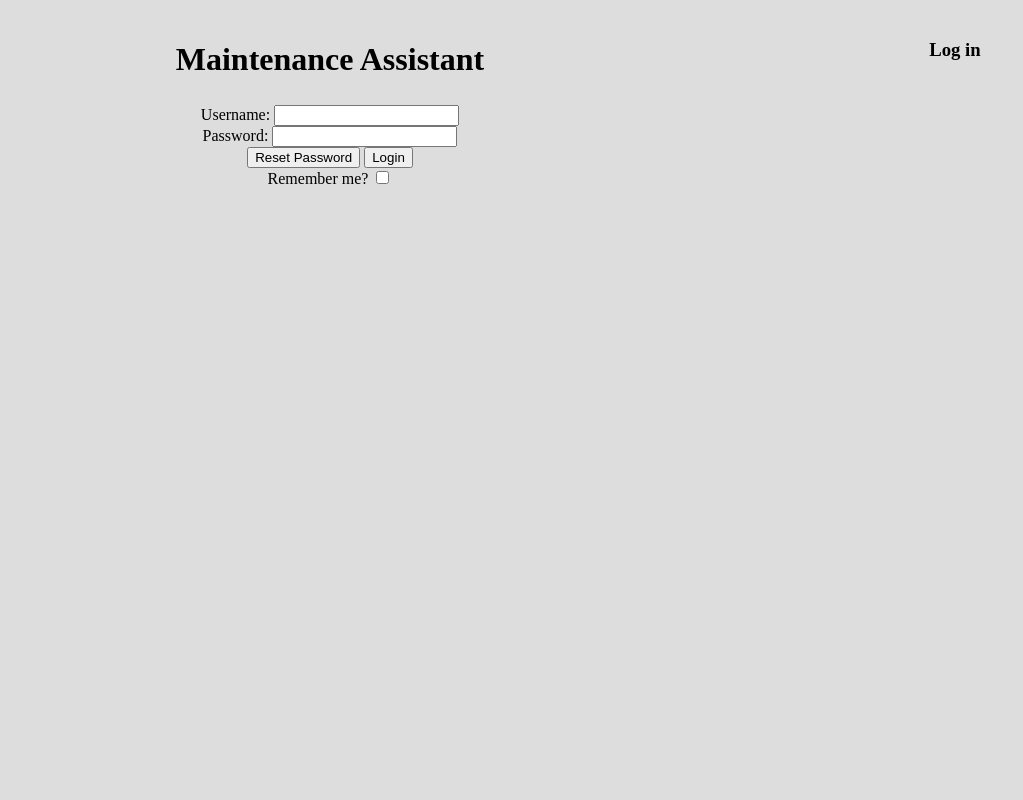
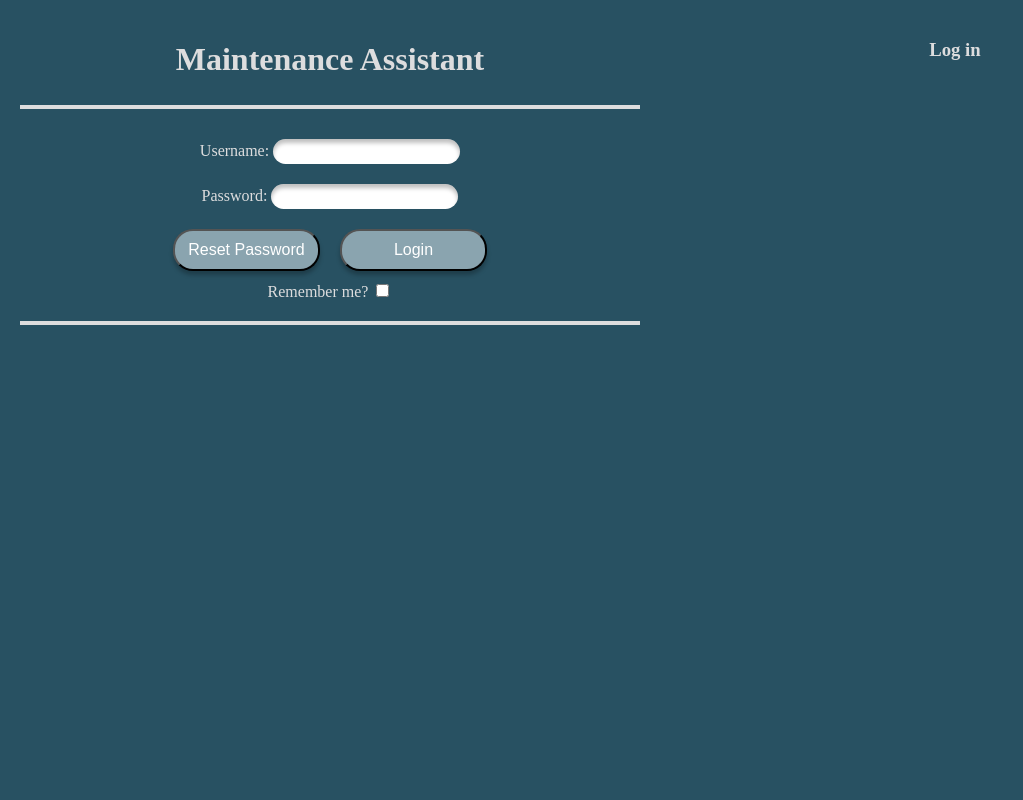
Before and after one commit to Str-Josh/MaintenanceAssistant, a Flask app: page / in a window 1280 px wide. Shown: the whole page, without its empty margins (0-1023 px from the left). Run offline with Flask 3, Linux system fonts and the light colour scheme.

Commit message:
stylsheet updates

```diff
--- a/static/pages/stylesheet.css
+++ b/static/pages/stylesheet.css
@@ -535,3 +535,55 @@ body{
     flex-direction: column;
     width: 100%;
   }
+
+  /* login page */
+  .loginPage{
+    background-color: var(--main-blue);
+    color: var(--grey);
+  }
+
+  .loginForm{
+    text-align: center;
+    border-top: var(--grey) solid 3pt;
+    border-bottom: var(--grey) solid 3pt;;
+    padding: 20px;
+  }
+
+  .loginTextBox{
+    fill: var(--text-box);
+    box-shadow: 0px 4px 4px 0px rgba(0, 0, 0, 0.25) inset;
+    border-radius: 20px;
+    border: none;
+    padding: 5px;
+
+  }
+
+  .loginButton{
+    border-radius: 20px;
+    background: var(--light-blue);
+    box-shadow: 0px 4px 4px 0px rgba(0, 0, 0, 0.25);
+    color: white;
+    width: 147px;
+    font-size: medium;
+    padding: 10px;
+    margin: 0px 10px;
+  }
+
+  .buttonRow button:hover{
+    background: var(--secondary-blue);
+    cursor: pointer;
+  }
+
+  .buttonRow{
+    display: flex;
+    justify-content: center;
+  }
+
+  .loginButton a{
+    color: white;
+    text-decoration: none;
+  }
+
+  .loginInput{
+    padding: 10px;
+  }
```
